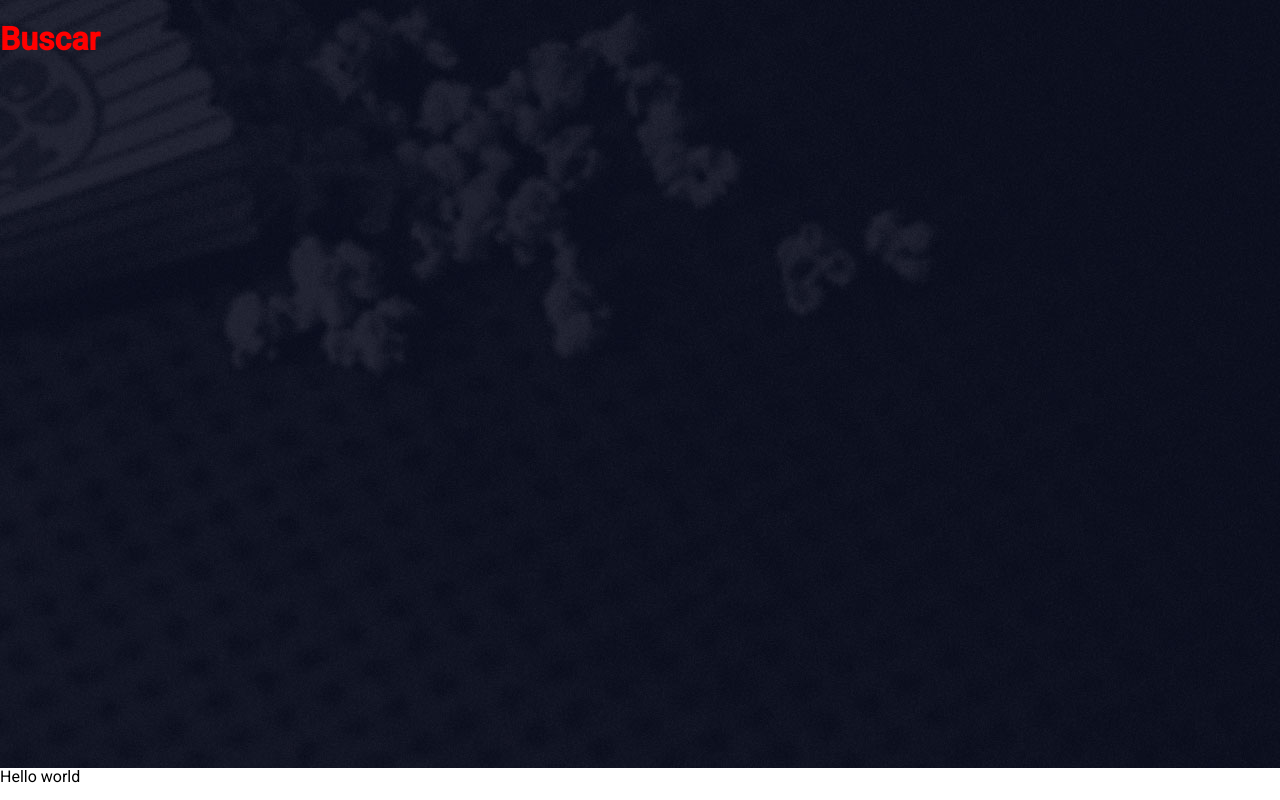
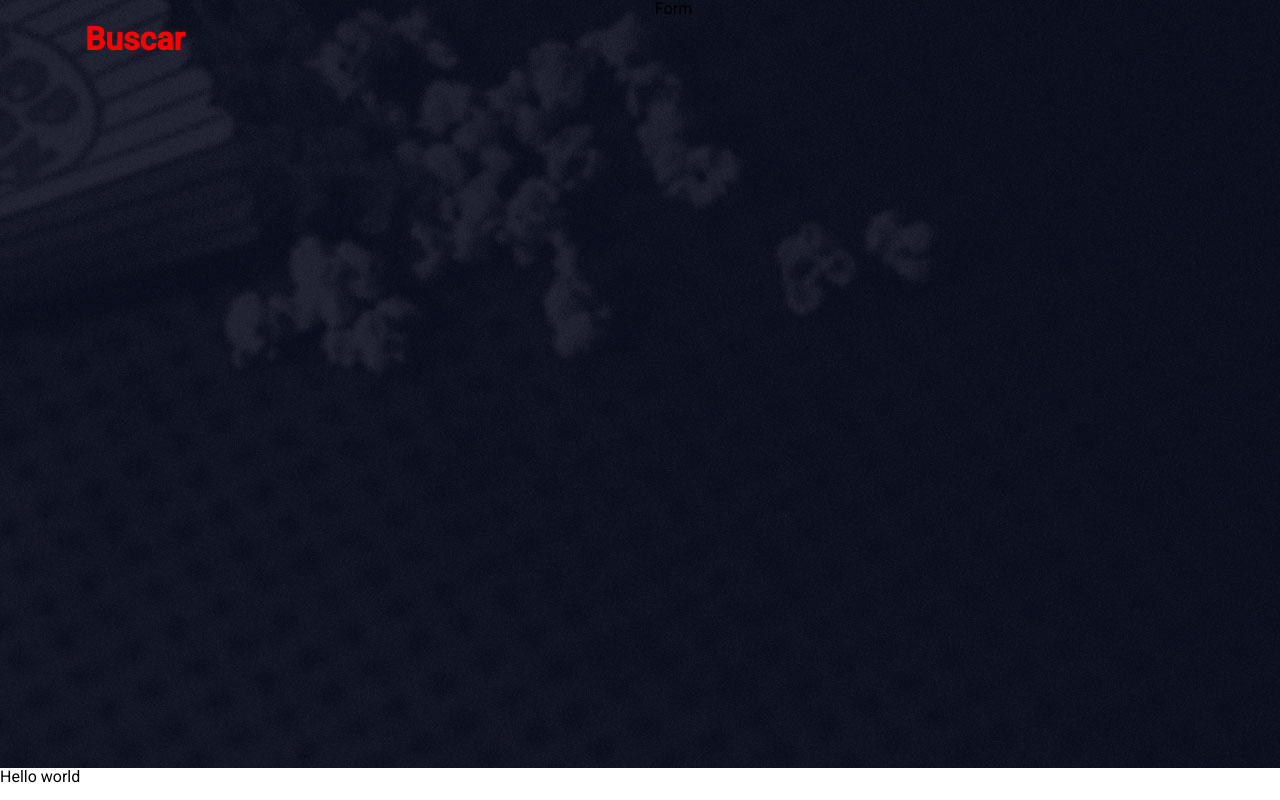
Before and after one commit to jeanfs/movie-search, a React (Create React App) app: page / in a window 1280 px wide. Built offline with nearby package versions, Linux system fonts and the light colour scheme.

Commit message:
Adds a grid system based on styled components

```diff
--- a/src/App.js
+++ b/src/App.js
@@ -6,9 +6,7 @@ import AppRouter from './router';
 class App extends Component {
   render() {
     return (
-      <section className="ms-content">
-        <AppRouter />
-      </section>
+      <AppRouter />
     );
   }
 }
--- a/src/components/SiteHeader/index.js
+++ b/src/components/SiteHeader/index.js
@@ -1,12 +1,22 @@
 import React, { Component } from 'react';
 
 import { Title, Wrapper } from './styles';
+import { Container, Row, Col } from '../../styles/grid';
 
 class SiteHeader extends Component {
   render() {
     return (
       <Wrapper>
-        <Title>Buscar</Title>
+        <Container>
+          <Row>
+            <Col lg='6'>
+              <Title>Buscar</Title>
+            </Col>
+            <Col lg='6'>
+              Form
+            </Col>
+          </Row>
+        </Container>
       </Wrapper>
     );
   }
--- a/src/pages/Home/index.js
+++ b/src/pages/Home/index.js
@@ -1,5 +1,4 @@
 import React, { Component } from 'react';
-import { Container, } from 'reactstrap';
 
 // Components
 import SiteHeader from '../../components/SiteHeader'
@@ -7,13 +6,11 @@ import SiteHeader from '../../components/SiteHeader'
 class Home extends Component {
   render() {
     return (
-      <div>
+      <React.Fragment>
         <SiteHeader></SiteHeader>
-        <Container>
-          Hello world
-        </Container>
+        Hello world
 
-      </div>
+      </React.Fragment>
     );
   }
 }
--- a/src/pages/Movie/index.js
+++ b/src/pages/Movie/index.js
@@ -1,5 +1,4 @@
 import React, { Component } from 'react';
-import { Container, } from 'reactstrap';
 
 // Components
 import SiteHeader from '../../components/SiteHeader'
@@ -9,10 +8,7 @@ class Movie extends Component {
     return (
       <div>
         <SiteHeader></SiteHeader>
-        <Container>
-          Movie page
-        </Container>
-
+        Movie page
       </div>
     );
   }
--- /dev/null
+++ b/src/styles/grid.js
@@ -0,0 +1,96 @@
+import styled from 'styled-components'
+
+
+/**
+ * makeColumn
+ * Returns the width of a column
+ *
+ * @param {number} value - The amount of columns this will be equivalent to.
+ */
+
+function makeColumn(value) {
+  if(!value) return;
+
+  let width = value / 12 * 100;
+  return `width: ${width}%;`;
+}
+
+
+/**
+ * Container
+ * Wraps all the content of a page in a centered div
+ */
+
+export const Container = styled.div`
+  width: 100%;
+  padding-right: 15px;
+  padding-left: 15px;
+  margin-right: auto;
+  margin-left: auto;
+
+  // SM
+  @media (min-width: 576px) {
+    max-width: 540px;
+  }
+
+  // MD
+  @media (min-width: 768px) {
+    max-width: 720px;
+  }
+
+  // LG
+  @media (min-width: 992px) {
+    max-width: 960px;
+  }
+
+  // XL
+  @media (min-width: 1200px) {
+    max-width: 1140px;
+  }
+`
+
+
+/**
+ * Row
+ * Wraps the columns of a grid system
+ */
+
+export const Row = styled.div`
+  display: flex;
+  flex-wrap: wrap;
+  margin-right: -15px;
+  margin-left: -15px;
+`
+
+
+/**
+ * Col
+ * The column item of a grid system
+ */
+
+export const Col = styled.div`
+  position: relative;
+  width: 100%;
+  padding-right: 15px;
+  padding-left: 15px;
+
+  // SM
+  @media (min-width: 576px) {
+    ${ ( {sm} ) => sm && makeColumn(sm) }
+  }
+
+  // MD
+  @media (min-width: 768px) {
+    ${ ( {md} ) => md && makeColumn(md) }
+  }
+
+  // LG
+  @media (min-width: 992px) {
+    ${ ( {lg} ) => lg && makeColumn(lg) }
+  }
+
+  // XL
+  @media (min-width: 1200px) {
+    ${ ( {xl} ) => xl && makeColumn(xl) }
+  }
+`
--- a/src/styles/index.js
+++ b/src/styles/index.js
@@ -6,6 +6,10 @@ export const GlobalStyles = createGlobalStyle`
 
   @import url('https://fonts.googleapis.com/css?family=Roboto:400,500&display=swap');
 
+  *, ::after, ::before {
+    box-sizing: border-box;
+  }
+
   body {
     font-family: Roboto, Oxygen, Ubuntu, Cantarell, 'Open Sans', 'Helvetica Neue', sans-serif;
   }
```
Also changed, not shown: 1 other file (tests, documents, lock files or other folders).
